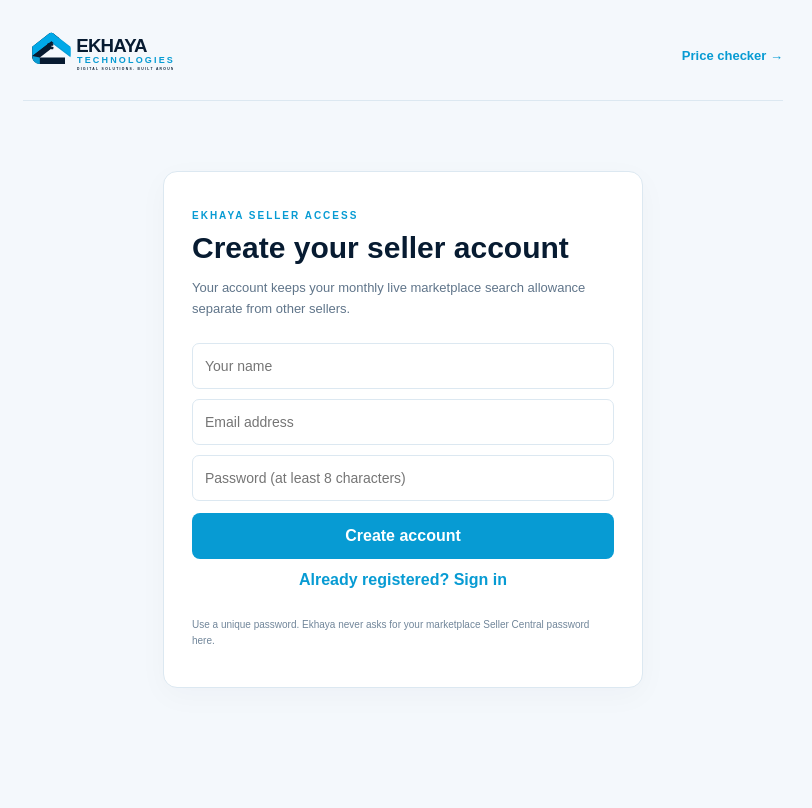
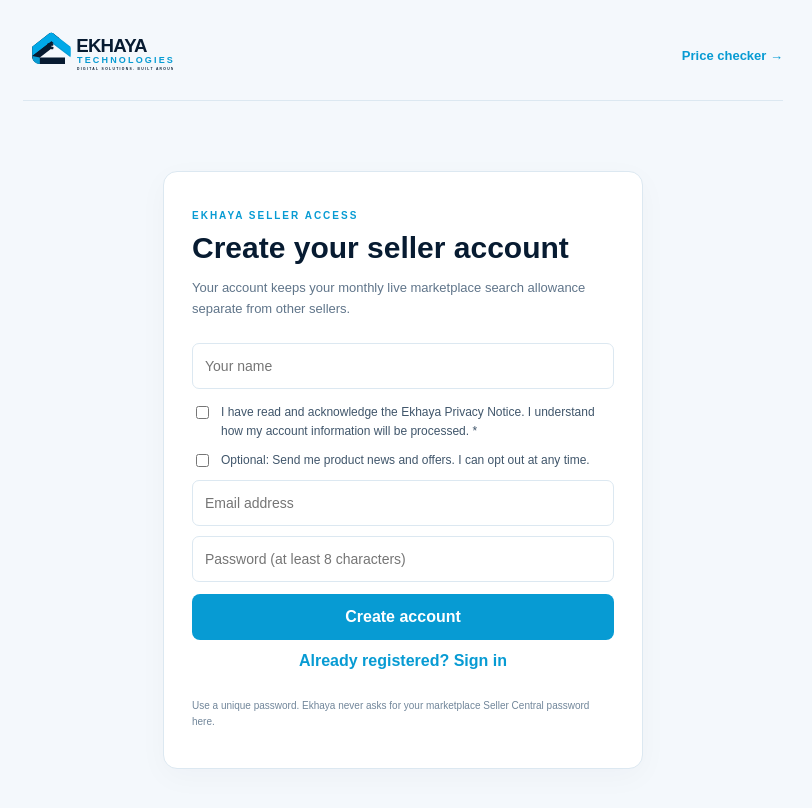
Before and after one commit to Luxolog/ekhaya-commerce-platform, a Next.js app: page /account in a window 1280 px wide. Shown: the top 808 px of the page, without its empty margins (237-1049 px from the left). Built offline with nearby package versions, Linux system fonts and the light colour scheme.

Commit message:
privacy: add POPIA notice acknowledgement and optional marketing choice to seller signup

```diff
--- a/src/app/account/page.tsx
+++ b/src/app/account/page.tsx
@@ -12,6 +12,8 @@ export default function AccountPage() {
   const [email,setEmail] = useState("");
   const [password,setPassword] = useState("");
   const [name,setName] = useState("");
+  const [privacyAccepted,setPrivacyAccepted] = useState(false);
+  const [marketingOptIn,setMarketingOptIn] = useState(false);
   const [message,setMessage] = useState("");
   const [busy,setBusy] = useState(false);
   const [recoveryToken,setRecoveryToken] = useState("");
@@ -31,6 +33,7 @@ export default function AccountPage() {
   async function submit() {
     setBusy(true); setMessage("");
     try {
+      if(mode==="signup" && !privacyAccepted) throw new Error("Please read and acknowledge the Privacy Notice before creating an account.");
       if(mode==="reset"){
         const response=await fetch(supabaseUrl+"/auth/v1/recover?redirect_to="+encodeURIComponent(window.location.origin+"/account/"),{method:"POST",headers:{"Content-Type":"application/json","apikey":anonKey},body:JSON.stringify({email})});
         const data=await response.json().catch(()=>({}));
@@ -50,7 +53,7 @@ export default function AccountPage() {
         return;
       }
       const endpoint = mode === "signup" ? "/auth/v1/signup" : "/auth/v1/token?grant_type=password";
-      const response = await fetch(supabaseUrl+endpoint,{method:"POST",headers:{"Content-Type":"application/json","apikey":anonKey},body:JSON.stringify(mode==="signup"?{email,password,data:{display_name:name}}:{email,password})});
+      const response = await fetch(supabaseUrl+endpoint,{method:"POST",headers:{"Content-Type":"application/json","apikey":anonKey},body:JSON.stringify(mode==="signup"?{email,password,data:{display_name:name,privacy_notice_acknowledged_at:new Date().toISOString(),privacy_notice_version:"2026-11-16",marketing_opt_in:marketingOptIn}}:{email,password})});
       const data = await response.json();
       if(!response.ok) throw new Error(data.msg??data.message??data.error_description??"Unable to process your account request.");
       if(data.access_token) {
@@ -75,6 +78,7 @@ export default function AccountPage() {
       <h1 style={{fontSize:30,fontWeight:700,margin:"8px 0 10px"}}>{mode==="signup"?"Create your seller account":mode==="reset"?"Reset your password":mode==="new-password"?"Choose a new password":"Welcome back"}</h1>
       <p style={{color:"#60758A",fontSize:13,lineHeight:1.6}}>Your account keeps your monthly live marketplace search allowance separate from other sellers.</p>
       {mode==="signup"&&<input value={name} onChange={e=>setName(e.target.value)} placeholder="Your name" style={field}/>}
+      {mode==="signup"&&<div style={{fontSize:12,lineHeight:1.6,color:"#40566B",marginTop:14}}><label style={{display:"flex",gap:9,alignItems:"flex-start"}}><input type="checkbox" checked={privacyAccepted} onChange={e=>setPrivacyAccepted(e.target.checked)} style={{marginTop:3}}/><span>I have read and acknowledge the <Link href="/privacy/" target="_blank">Ekhaya Privacy Notice</Link>. I understand how my account information will be processed. *</span></label><label style={{display:"flex",gap:9,alignItems:"flex-start",marginTop:10}}><input type="checkbox" checked={marketingOptIn} onChange={e=>setMarketingOptIn(e.target.checked)} style={{marginTop:3}}/><span>Optional: Send me product news and offers. I can opt out at any time.</span></label></div>}
       {mode!=="new-password"&&<input type="email" value={email} onChange={e=>setEmail(e.target.value)} placeholder="Email address" style={field}/>}
       {mode!=="reset"&&<input type="password" value={password} onChange={e=>setPassword(e.target.value)} placeholder={mode==="new-password"?"New password (at least 8 characters)":"Password (at least 8 characters)"} style={field}/>}
       <button onClick={submit} disabled={busy||(mode!=="new-password"&&!email)||(mode!=="reset"&&password.length<8)} style={{width:"100%",padding:14,background:"#079BD3",border:0,borderRadius:8,color:"#fff",fontWeight:700,marginTop:12,cursor:"pointer"}}>{busy?"Please wait…":mode==="signup"?"Create account":mode==="reset"?"Send reset link":mode==="new-password"?"Update password":"Sign in"}</button>
```
